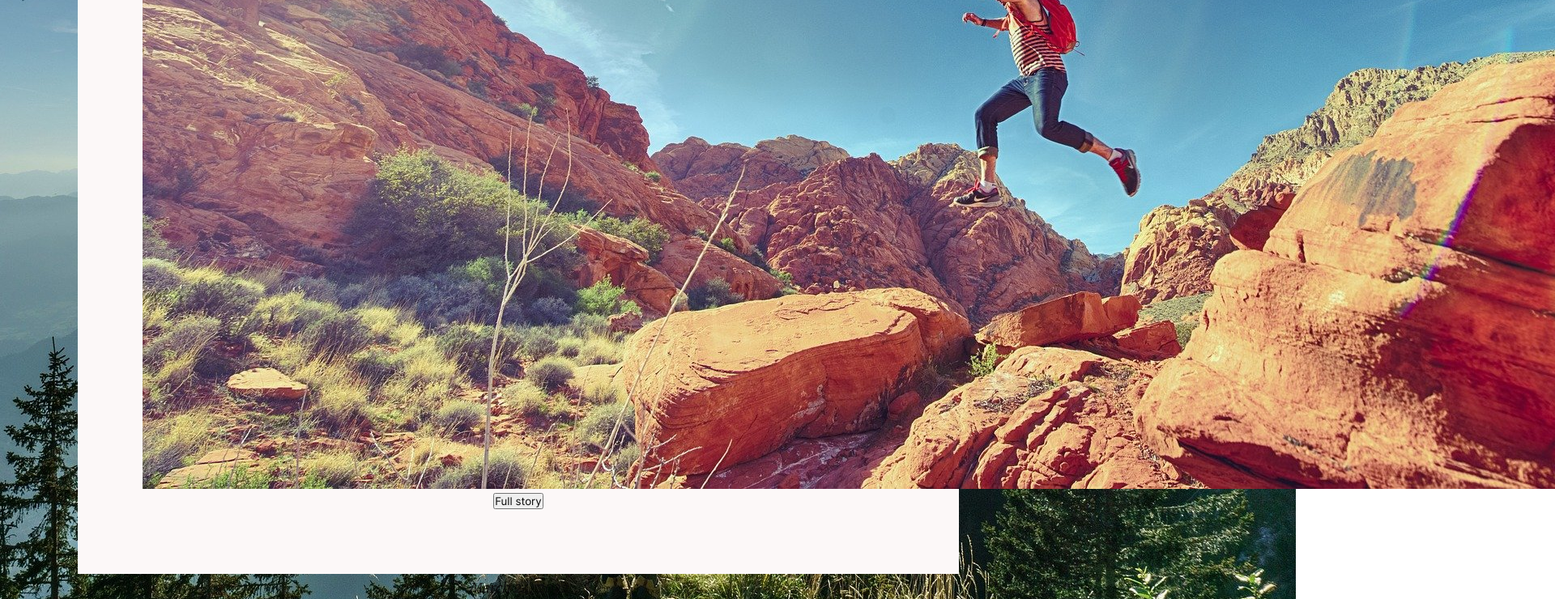
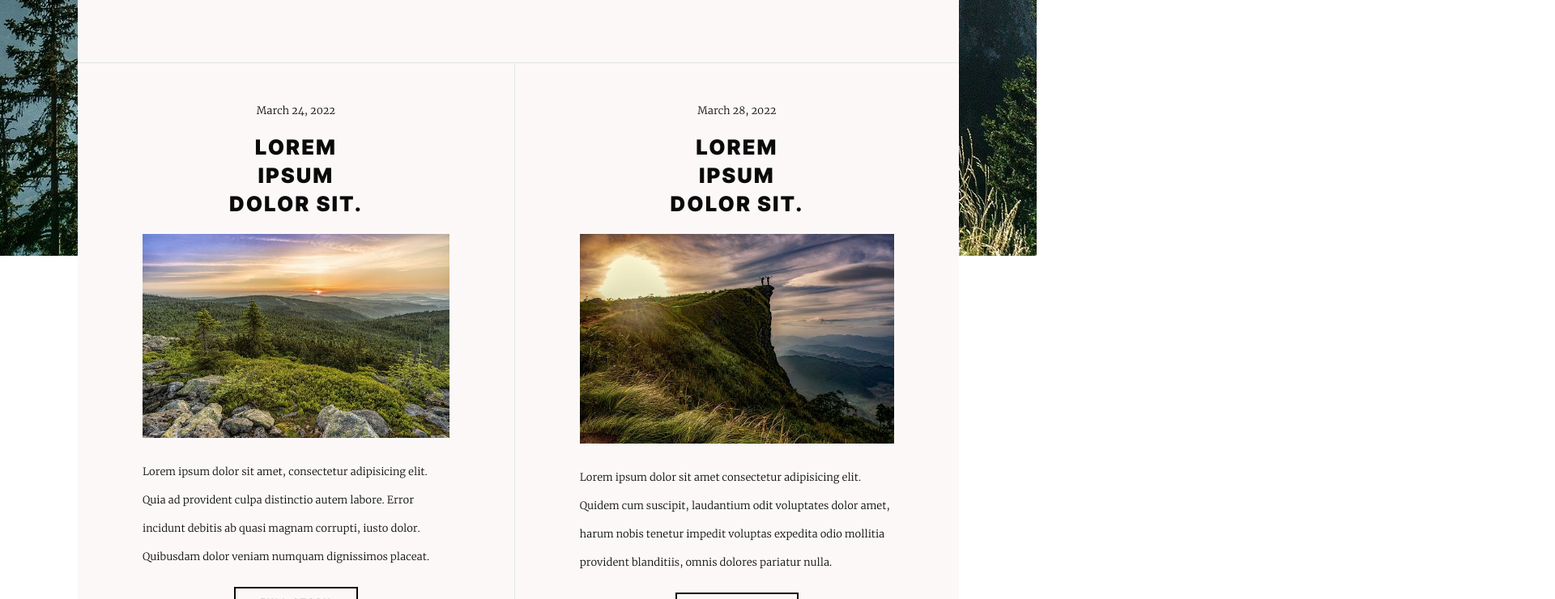
Before and after one commit to Bubs38/La-Montagne, a plain HTML site: page index.html in a window 1280 px wide. Shown: the part 2060-2800 px from the top of the page at 81% size, 1920 px wide, since content can reach past the window. Drawn offline with Linux system fonts and the light colour scheme.

Commit message:
version 7

```diff
--- a/Assets/styles/_settings.scss
+++ b/Assets/styles/_settings.scss
@@ -66,3 +66,14 @@ p {
 a {
   text-decoration: none;
 }
+
+button {
+  text-transform: uppercase;
+  padding: 10px 30px;
+  background-color: transparent;
+  border: 2px solid $color3;
+  font-weight: bolder;
+  font-size: 0.70rem;
+  letter-spacing: 2px;
+  cursor: pointer;
+}
--- a/Assets/styles/index.scss
+++ b/Assets/styles/index.scss
@@ -1,3 +1,4 @@
 @import "./_settings.scss";
 @import "./layout/header";
 @import "./layout/section1";
+@import "./layout/section2";
--- a/Assets/styles/layout/_header.scss
+++ b/Assets/styles/layout/_header.scss
@@ -56,6 +56,7 @@ header {
                 }
             }
             .pages {
+                transition: 1s ease-out;
                 &:hover {
                     background-color: $color2;
                     color: $color3;
--- a/Assets/styles/layout/_section1.scss
+++ b/Assets/styles/layout/_section1.scss
@@ -3,6 +3,7 @@
   width: 85%;
   margin: 0 auto;
   padding: 80px;
+  border-bottom: 1px solid $color2;
   h4 {
     font-family: $font2;
     font-weight: 200;
@@ -29,12 +30,18 @@
   }
   h2 {
     margin: 80px auto 50px;
-    width: 60%;
+    width: 63%;
     text-align: center;
   }
   p {
     width: 60%;
     margin: 0 auto 50px;
   }
-
+  .section1-imgContainer {
+    width: 90%;
+    margin: 0 auto 50px;
+    img {
+      width: 100%;
+    }
+  }
 }
--- /dev/null
+++ b/Assets/styles/layout/_section2.scss
@@ -0,0 +1,37 @@
+.section2 {
+  background: $color1;
+  width: 85%;
+  margin: 0 auto 40px;
+  border-bottom: 1px solid $color2;
+  display: flex;
+  .section2-leftPart {
+    padding: 50px 80px;
+    border-right: 1px solid $color2;
+  }
+  .section2-rightPart {
+    padding: 50px 80px;
+  }
+  h6 {
+    font-size: 0.8rem;
+    font-family: $font2;
+    font-weight: lighter;
+    margin-bottom: 20px;
+  }
+  h3 {
+    width: 50%;
+    margin: 0 auto 20px;
+    font-weight: 900;
+    line-height: 35px;
+    font-size: 1.6rem;
+  }
+  img {
+    width: 100%;
+  }
+  p {
+    font-size: 0.8rem;
+    font-style: normal;
+    font-weight: 200;
+    text-align: left;
+    margin: 20px 0;
+  }
+}
--- a/index.html
+++ b/index.html
@@ -43,22 +43,24 @@
     <button>Full story</button>
   </section>
   <section class="section2">
-    <p>March 24, 2022</p>
+    <div class="section2-leftPart">
+      <h6>March 24, 2022</h6>
       <h3>Lorem ipsum dolor sit.</h3>
       <div class="section2-imgContainer">
         <img src="./Assets/images/pic02.jpg" alt="mountain landscape">
       </div>
       <p>Lorem ipsum dolor sit amet, consectetur adipisicing elit. Quia ad provident culpa distinctio autem labore. Error incidunt debitis ab quasi magnam corrupti, iusto dolor. Quibusdam dolor veniam numquam dignissimos placeat.</p>
       <button>full story</button>
-  </section>
-  <section class="section3">
-    <p>March 28, 2022</p>
+    </div>
+    <div class="section2-rightPart">
+      <h6>March 28, 2022</h6>
       <h3>Lorem ipsum dolor sit.</h3>
       <div class="section3-imgContainer">
         <img src="./Assets/images/pic03.jpg" alt="mountain landscape">
       </div>
       <p>Lorem ipsum dolor sit amet consectetur adipisicing elit. Quidem cum suscipit, laudantium odit voluptates dolor amet, harum nobis tenetur impedit voluptas expedita odio mollitia provident blanditiis, omnis dolores pariatur nulla.</p>
       <button>full story</button>
+    </div>
   </section>
   <footer>
     <div class="footer-leftPart">
```
Also changed, not shown: Assets/styles/index.css, 1 other file. Lines whose indentation alone changed are shown as unchanged.
